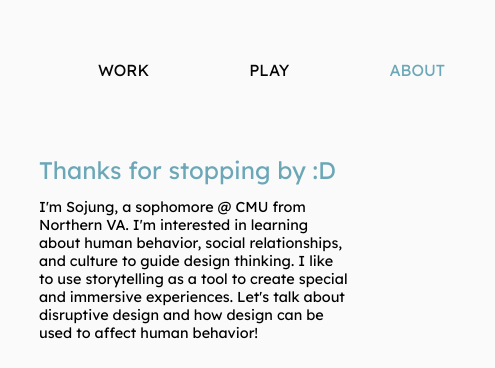
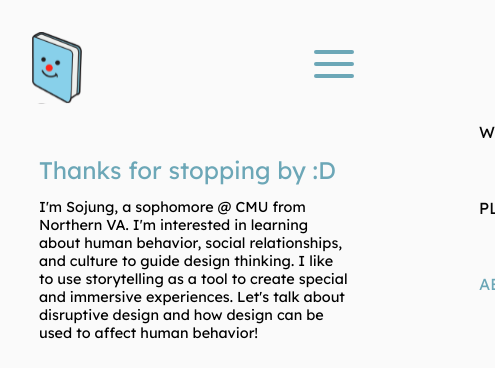
Before and after one commit to sojungpak/sojungpak.github.io, a React app: page /about in a window 390 px wide. Shown: the top 368 px of the page, 495 px wide, since content can reach past the window. Built offline with nearby package versions, Linux system fonts and the light colour scheme.

Commit message:
mobile nav

```diff
--- a/src/components/navbar/index.js
+++ b/src/components/navbar/index.js
@@ -1,6 +1,8 @@
-import React from 'react';
+import React, { useState } from 'react';
 import { Switch, Route, NavLink } from 'react-router-dom';
 import './style.scss';
+import { FiMenu } from 'react-icons/fi';
+import { IoMdClose } from 'react-icons/io';
 import Work from '../screens/WORK';
 import Play from '../screens/PLAY';
 import About from '../screens/ABOUT';
@@ -21,15 +23,39 @@ const NavSwitch = (props) => {
   );
 };
 
+const MobileNav = (props) => {
+  const [clicked, setClicked] = useState(false);
+  return (
+    <div id="mobileNav">
+      <div id="menuIcon">
+        <FiMenu onClick={() => setClicked(true)} />
+      </div>
+
+      <ul className={clicked ? 'navMenu active' : 'navMenu'}>
+        <div id="closeIcon">
+          <IoMdClose onClick={() => setClicked(false)} />
+        </div>
+
+        <li><NavLink to="/" exact onClick={() => setClicked(false)}>WORK</NavLink></li>
+        <li><NavLink to="/play" onClick={() => setClicked(false)}>PLAY</NavLink></li>
+        <li><NavLink to="/about" onClick={() => setClicked(false)}>ABOUT</NavLink></li>
+      </ul>
+    </div>
+  );
+};
+
 const NavLinks = (props) => {
   return (
     <nav>
-      <div id="logo" />
-      <ul>
-        <li><NavLink to="/" exact>WORK</NavLink></li>
-        <li><NavLink to="/play">PLAY</NavLink></li>
-        <li><NavLink to="/about">ABOUT</NavLink></li>
-      </ul>
+      <div id={props.mobile ? 'logoMobile' : 'logo'} />
+      {props.mobile ? <MobileNav />
+        : (
+          <ul>
+            <li><NavLink to="/" exact>WORK</NavLink></li>
+            <li><NavLink to="/play">PLAY</NavLink></li>
+            <li><NavLink to="/about">ABOUT</NavLink></li>
+          </ul>
+        )}
     </nav>
   );
 };
@@ -37,7 +63,7 @@ const NavLinks = (props) => {
 const Navbar = (props) => {
   return (
     <div>
-      <NavLinks mobile={props.moblile} />
+      <NavLinks mobile={props.mobile} />
       <NavSwitch mobile={props.mobile} />
     </div>
   );
--- a/src/components/navbar/style.scss
+++ b/src/components/navbar/style.scss
@@ -1,7 +1,7 @@
 @use "../colors.scss" as c;
 
 nav {
-  margin: 2rem 0rem;
+  padding: 2rem 0rem;
   width: 100vw;
   display: flex;
   align-items: center;
@@ -35,7 +35,7 @@ nav {
   color: c.$primary !important;
 }
 
-#logo {
+#logo, #logoMobile {
   width: 75px;
   height: 75px;
   background: url('../../assets/logo/Logo.svg') no-repeat;
@@ -45,3 +45,51 @@ nav {
     background: url('../../assets/logo/LogoHover.svg') no-repeat;
   }
 }
+
+#logoMobile {
+  margin-left: 2rem;
+}
+
+#mobileNav {
+  font-size: 3rem;
+  color: c.$primary;
+
+  #menuIcon {
+    margin-right: 2rem;
+  }
+}
+
+.navMenu {
+  display: flex;
+  flex-direction: column;
+  width: 90%;
+  position: fixed;
+  margin: auto;
+  right: -100%;
+  top: 5vh;
+  opacity: 1;
+  transition: all 0.5s ease;
+
+  li {
+    padding-bottom: 1rem;
+  }
+
+  #closeIcon {
+    font-size: 2rem;
+    align-self: flex-end;
+    line-height: 0;
+    margin-right: 1rem;
+    margin-top: 1rem;
+  }
+}
+
+.navMenu.active {
+  background-color: c.$white;
+  border-radius: 0.25rem;
+  left: 0%;
+  right: 0%;
+  list-style: none;
+  border: c.$secondary 2px solid;
+  transition: all 0.5s ease;
+  z-index: 1;
+}
--- a/src/components/screens/ABOUT/style.scss
+++ b/src/components/screens/ABOUT/style.scss
@@ -9,7 +9,7 @@
 #aboutM {
   flex-direction: column;
   align-items: center;
-  margin: 3rem 10vw;
+  margin: 1rem 10vw;
 }
 
 #aboutImages, #aboutImagesM {
```
